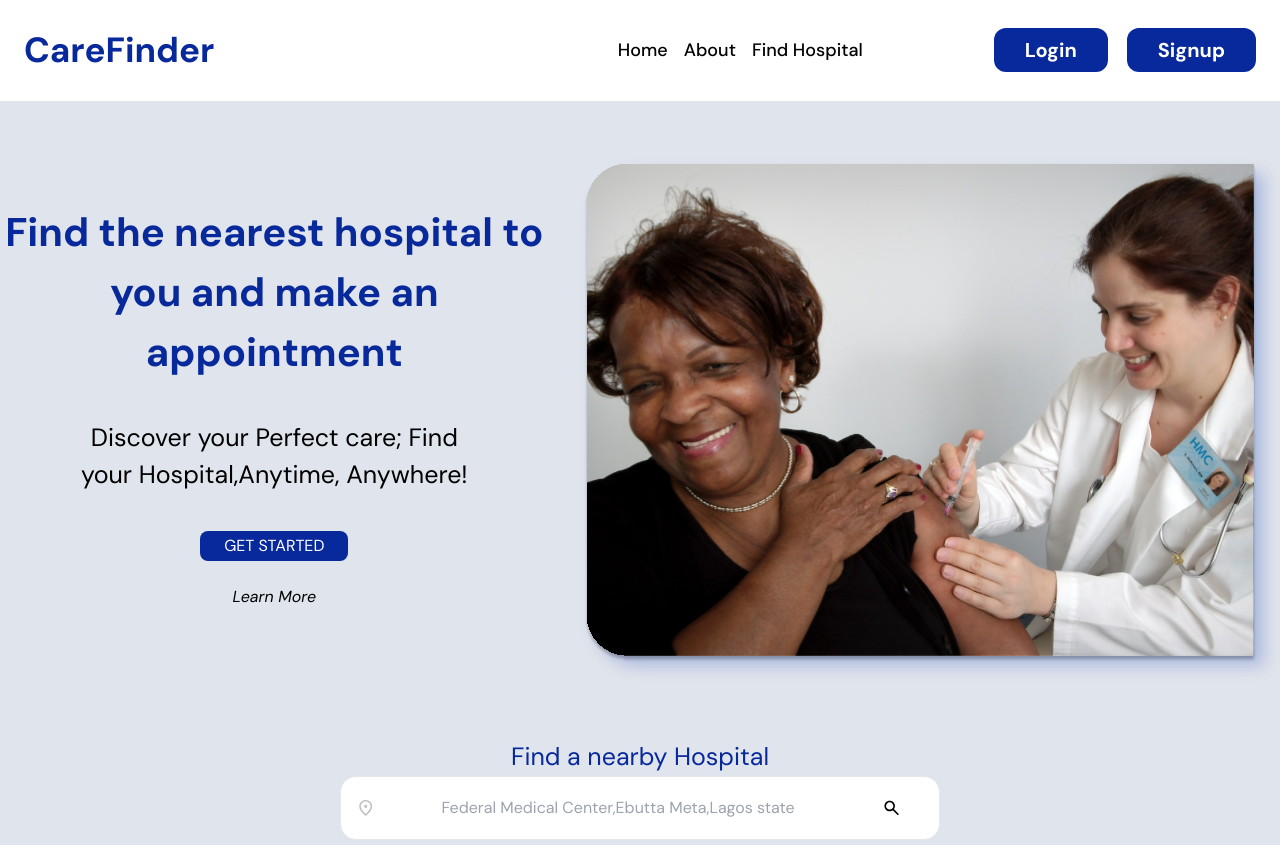
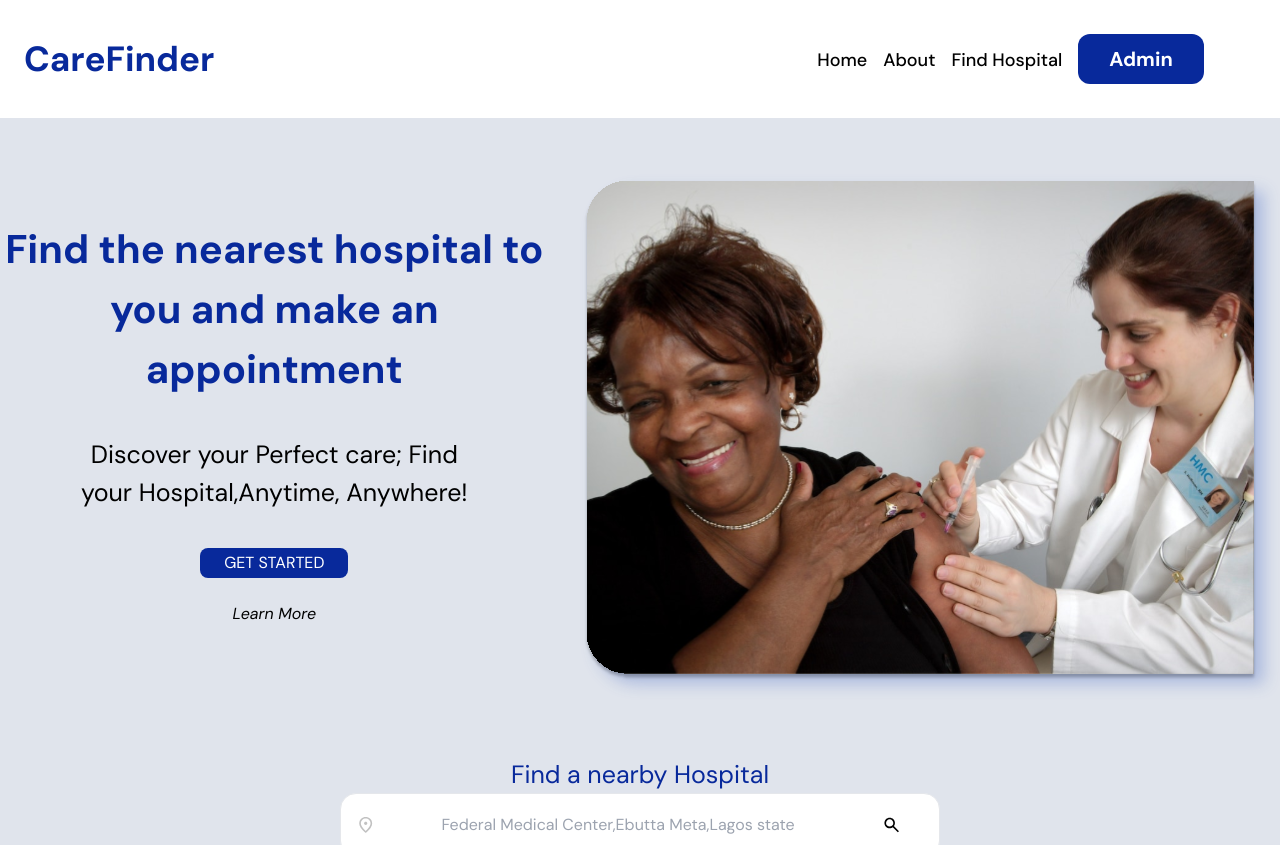
Before and after one commit to Gift-01/carefinder, a React (Vite) app: page / in a window 1280 px wide. Shown: the top 845 px of the page. Built offline with nearby package versions, Linux system fonts and the light colour scheme; the HTML template or start-up script is replaced by a standard one.

Commit message:
Add popover

```diff
--- a/package.json
+++ b/package.json
@@ -10,6 +10,7 @@
     "preview": "vite preview"
   },
   "dependencies": {
+    "@headlessui/react": "^1.7.15",
     "react": "^18.2.0",
     "react-dom": "^18.2.0",
     "react-icons": "^4.9.0",
--- /dev/null
+++ b/src/components/Form/PopOver.tsx
@@ -0,0 +1,37 @@
+import { ReactNode } from "react";
+import { Popover } from "@headlessui/react";
+
+interface HoverPopoverProps {
+  children: ReactNode;
+}
+
+function HoverPopover({ children }: HoverPopoverProps) {
+  return (
+    <Popover className="relative inline-block">
+      {({ open }: { open: boolean }) => (
+        <>
+          <Popover.Button
+            className={`py-[15px] px-[31px] text-white font-bold bg-[#08299B] rounded-xl text-[20px] font-display  items-center ${
+              open ? "" : ""
+            }`}
+          >
+            Admin
+          </Popover.Button>
+
+          <Popover.Overlay
+            className={`fixed inset-0 ${
+              open ? "block" : "hidden"
+            } bg-black bg-opacity-50`}
+          />
+
+          <Popover.Panel className="absolute z-1 w-36 p-4 mt-2 bg-white rounded-lg shadow-md flex flex-col font-bold divide-y text-lg text-[#08299B]">
+            <a href="/login" >Login</a>
+            <a href="/signup">SignUp</a>
+          </Popover.Panel>
+        </>
+      )}
+    </Popover>
+  );
+}
+
+export default HoverPopover;
--- a/src/components/Home/HomePage.tsx
+++ b/src/components/Home/HomePage.tsx
@@ -15,16 +15,20 @@ const HomeBase: React.FC = () => {
   const handleInputChange = (newValue: string) => {
     setValue(newValue);
   };
-  const HandlekeyPress = (e: { key: string; which: number }) => {
+  // const HandlekeyPress = (e: { key: string; which: number }) => {
+  //   if (e.key === "Enter") {
+  //     // alert("You pressed enter!");
+  //     navigate("/findhospital/" + value);
+  //   }
+  // };
+
+  // eslint-disable-next-line @typescript-eslint/no-unused-vars
+  function HandlekeyPress(e: { key: string }): void {
     if (e.key === "Enter") {
-      // alert("You pressed enter!");
-      navigate("/findhospital/" + value);
+      navigate("/findhospital");
     }
-  };
-
-  // function HandleKeyPress(): void {
-  //   throw new Error("Function not implemented.");
-  // }
+    throw new Error("Function not implemented.");
+  }
 
   return (
     <div style={{ backgroundColor: "#E0E4EC " }}>
--- a/src/components/NavBar.tsx
+++ b/src/components/NavBar.tsx
@@ -1,6 +1,7 @@
 import { useState } from "react";
 import { Link } from "react-router-dom";
 import Button from "./Form/ButtonLink";
+import HoverPopover from "./Form/PopOver";
 
 function NavBar() {
   const [isOpen, setIsOpen] = useState(false);
@@ -60,22 +61,7 @@ function NavBar() {
           >
             Find Hospital
           </Link>
-        </div>
-        <div className=" space-x-[19px]">
-          <Button
-            to="/login"
-            className="inline-flex items-center rounded-xl text-[20px] font-bold py-[7px] px-[31px] text-white font-display"
-            style={{ backgroundColor: "#08299B" }}
-          >
-            Login
-          </Button>
-          <Button
-            to="/signup"
-            className="inline-flex items-center rounded-xl text-[20px] font-bold py-[7px] px-[31px] text-white font-display"
-            style={{ backgroundColor: "#08299B" }}
-          >
-            Signup
-          </Button>
+          <HoverPopover children={undefined} />
         </div>
       </div>
     </nav>
--- a/src/pages/FindHospital.tsx
+++ b/src/pages/FindHospital.tsx
@@ -77,7 +77,7 @@ const FindHospital: React.FC = () => {
               onKeyDownEnter={HandleKeyPress}
               type="text"
               onChange={handleInputChange}
-              placeholder="Zipcode"
+              placeholder="City"
               className="w-full bg-[#fff] lg:w-[224px] h-[44px]"
             />
 
```
Also changed, not shown: 1 other file (tests, documents, lock files or other folders).
